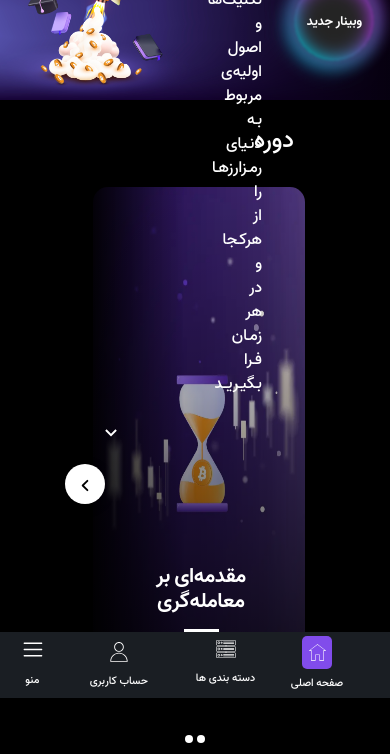
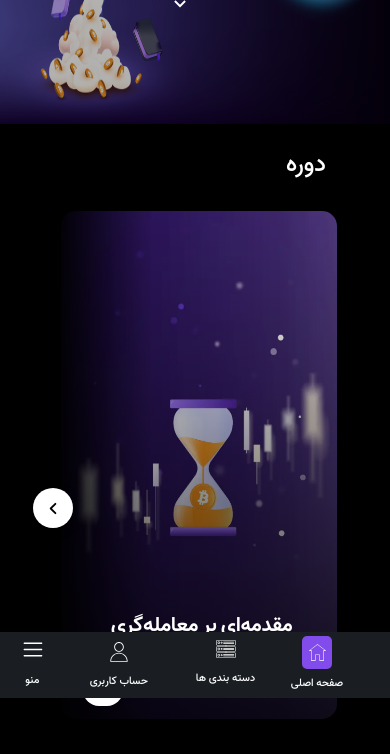
Before and after one commit to salimi2121/nobitex-academy, a website: page index.html in a window 390 px wide. Shown: the part 146-900 px from the top of the page. Drawn offline with nearby package versions, Linux system fonts and the light colour scheme; a web font is replaced by a local one.

Commit message:
rename responsive.css

```diff
--- a/index.html
+++ b/index.html
@@ -9,7 +9,7 @@
     <link rel="stylesheet" href="css/bootstrap-reboot.min.css">
     <link rel="stylesheet" href="css/bootstrap.rtl.min.css">
     <link rel="stylesheet" href="css/main.css">
-    <link rel="stylesheet" href="css/respancive.css">
+    <link rel="stylesheet" href="css/responcive.css">
     <script src="js/jquery.3.7.1.min.js"></script>
     <title>Academy</title>
 </head>
```
